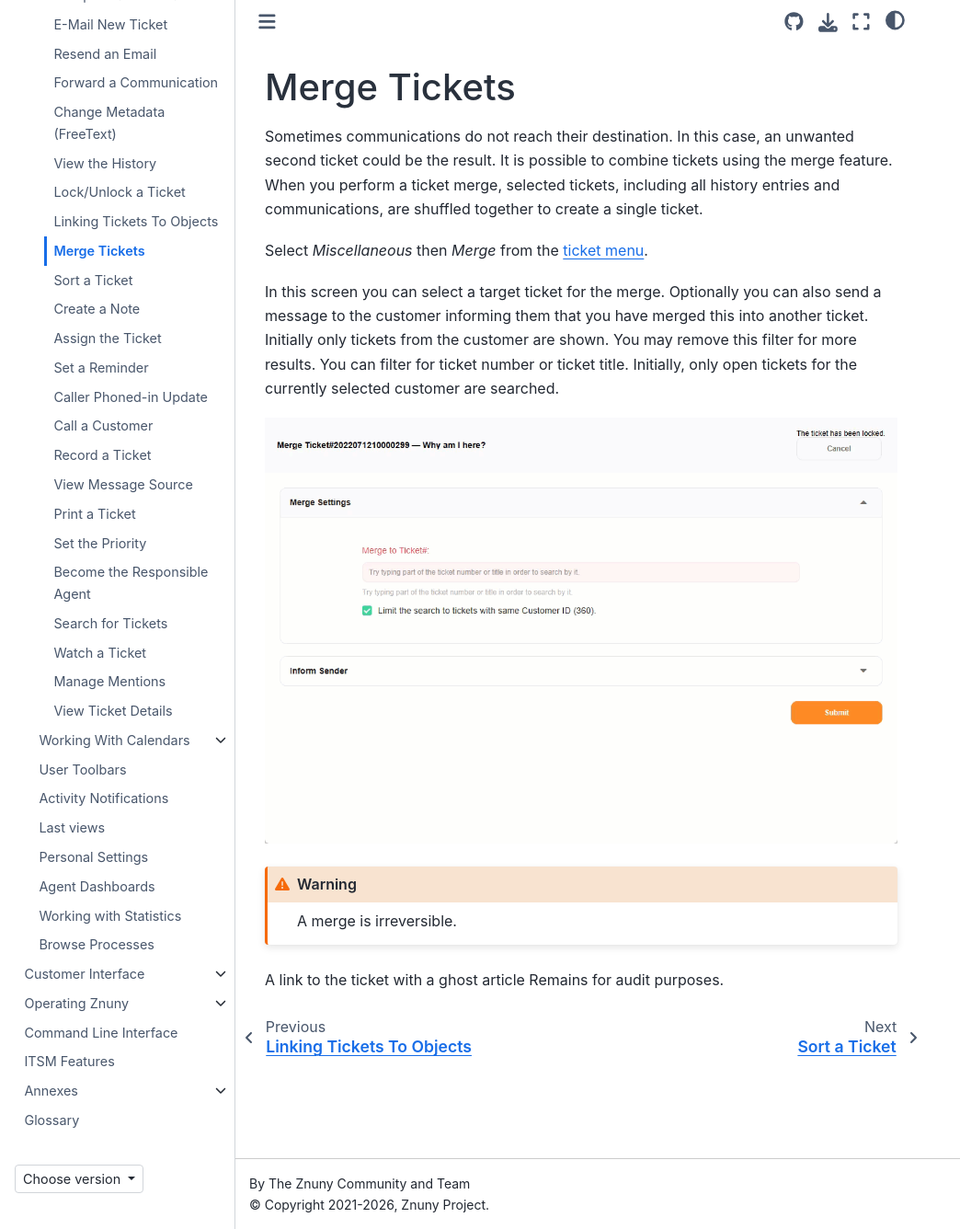
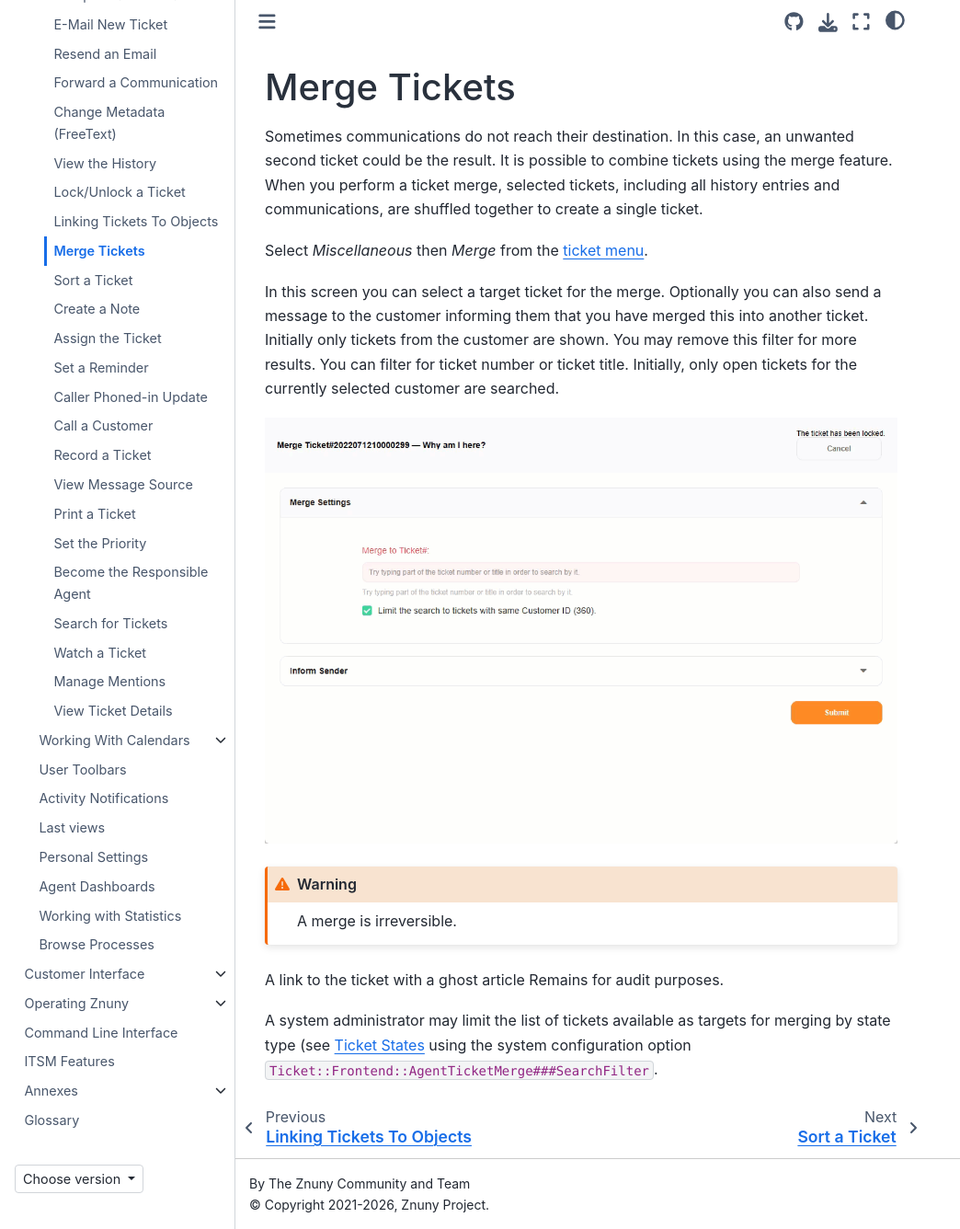
Before and after one commit to znuny/manual, a Sphinx documentation site: the page built from source/agentinterface/ticketviews/agentticketmerge/index.rst, in a window 1280 px wide and 1336 px high. Shown: the whole window at 92% size, without its empty margins (0-1044 px from the left). Built offline with Sphinx 7.4.7 and the Sphinx Book theme 1.1.4, drawn with Linux system fonts in a browser that asks for light colours.

Commit message:
Resolve "Documentation 7.3 -  Added configurable filter for ticket search to ticket merge dialog (AgentTicketMerge)."

```diff
--- a/source/agentinterface/ticketviews/agentticketmerge/index.rst
+++ b/source/agentinterface/ticketviews/agentticketmerge/index.rst
@@ -18,3 +18,5 @@
     A merge is irreversible.
 
 A link to the ticket with a ghost article Remains for audit purposes.
+
+A system administrator may limit the list of tickets available as targets for merging by state type (see :ref:`pagenavigation concepts_states_index`  using the system configuration option ``Ticket::Frontend::AgentTicketMerge###SearchFilter``.
```
